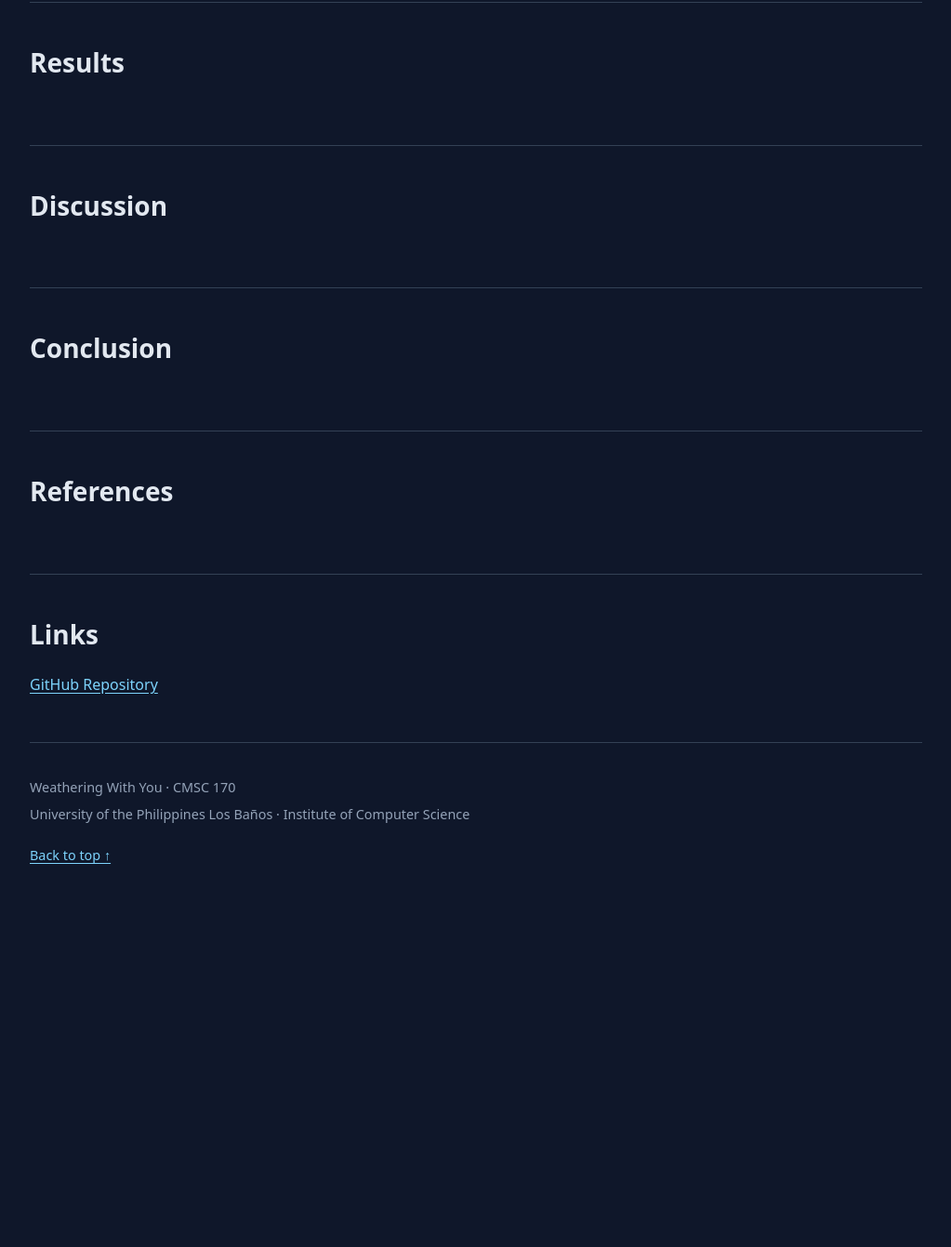
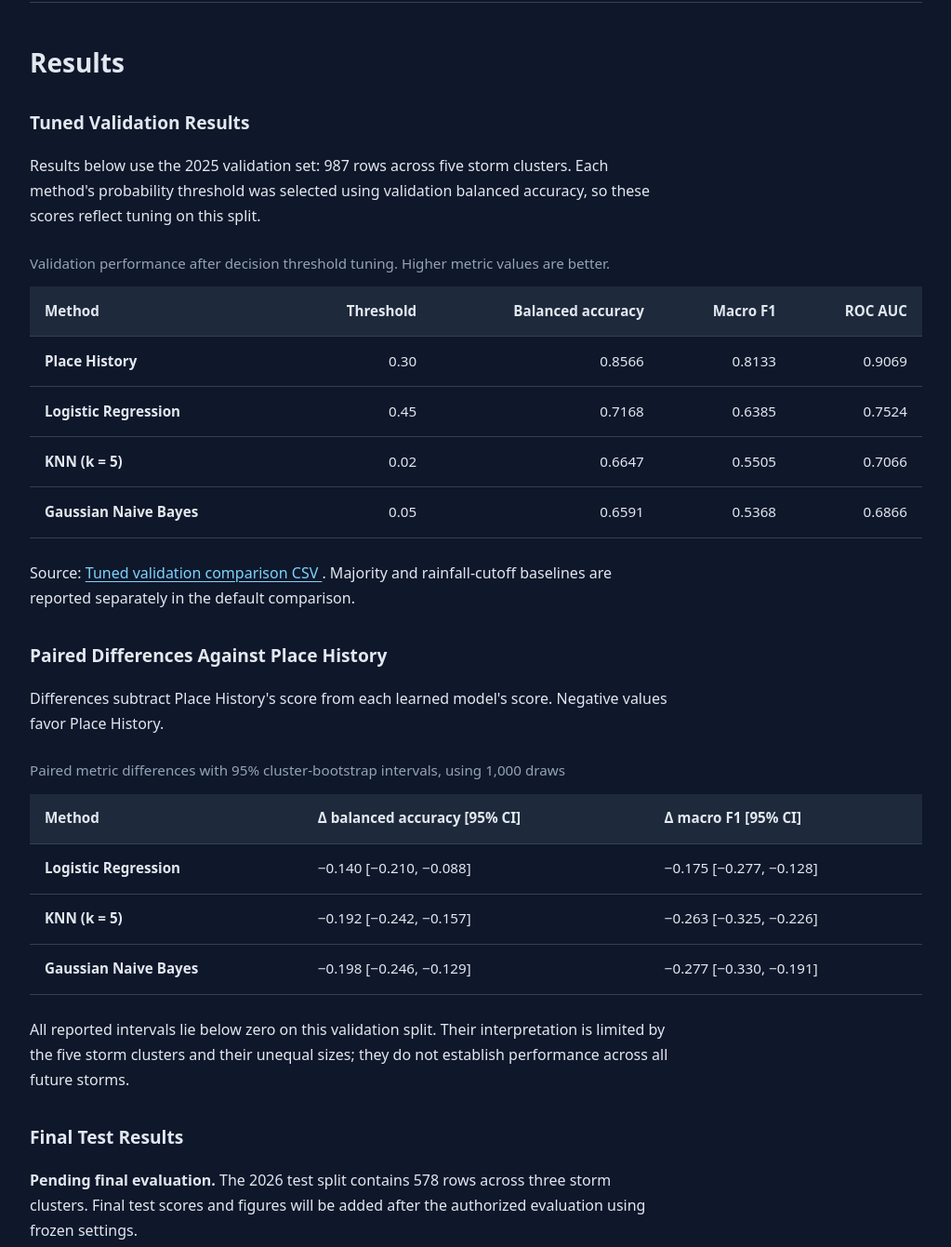
Before and after one commit to persimon-c/weathering-with-you, a plain HTML site: page docs/index.html in a window 1280 px wide. Shown: the part 6216-7557 px from the top of the page at 93% size, without its empty margins (128-1151 px from the left). Before the commit the page ends 7197 px from the top, so only its background shows below. Drawn offline with nearby package versions, Linux system fonts and the light colour scheme.

Commit message:
feat(page): add tuned validation results and paired intervals

```diff
--- a/docs/index.html
+++ b/docs/index.html
@@ -473,6 +473,133 @@
 
         <section id="results">
             <h2>Results</h2>
+
+            <h3>Tuned Validation Results</h3>
+            <p>
+                Results below use the 2025 validation set: 987 rows
+                across five storm clusters. Each method's probability
+                threshold was selected using validation balanced accuracy,
+                so these scores reflect tuning on this split.
+            </p>
+
+            <div class="table-wrapper"
+                role="region"
+                aria-label="Tuned validation results"
+                tabindex="0">
+                <table>
+                    <caption>
+                        Validation performance after decision threshold tuning.
+                        Higher metric values are better.
+                    </caption>
+                    <thead>
+                        <tr>
+                            <th scope="col">Method</th>
+                            <th scope="col" class="numeric">Threshold</th>
+                            <th scope="col" class="numeric">Balanced accuracy</th>
+                            <th scope="col" class="numeric">Macro F1</th>
+                            <th scope="col" class="numeric">ROC AUC</th>
+                        </tr>
+                    </thead>
+                    <tbody>
+                        <tr>
+                            <th scope="row">Place History</th>
+                            <td class="numeric">0.30</td>
+                            <td class="numeric">0.8566</td>
+                            <td class="numeric">0.8133</td>
+                            <td class="numeric">0.9069</td>
+                        </tr>
+                        <tr>
+                            <th scope="row">Logistic Regression</th>
+                            <td class="numeric">0.45</td>
+                            <td class="numeric">0.7168</td>
+                            <td class="numeric">0.6385</td>
+                            <td class="numeric">0.7524</td>
+                        </tr>
+                        <tr>
+                            <th scope="row">KNN (k = 5)</th>
+                            <td class="numeric">0.02</td>
+                            <td class="numeric">0.6647</td>
+                            <td class="numeric">0.5505</td>
+                            <td class="numeric">0.7066</td>
+                        </tr>
+                        <tr>
+                            <th scope="row">Gaussian Naive Bayes</th>
+                            <td class="numeric">0.05</td>
+                            <td class="numeric">0.6591</td>
+                            <td class="numeric">0.5368</td>
+                            <td class="numeric">0.6866</td>
+                        </tr>
+                    </tbody>
+                </table>
+            </div>
+
+            <p>
+                Source:
+                <a href="https://github.com/persimon-c/weathering-with-you/blob/main/results/tables/comparison_validation_final.csv">
+                    Tuned validation comparison CSV
+                </a>.
+                Majority and rainfall-cutoff baselines are reported separately
+                in the default comparison.
+            </p>
+
+            <h3>Paired Differences Against Place History</h3>
+            <p>
+                Differences subtract Place History's score from each learned
+                model's score. Negative values favor Place History.
+            </p>
+
+            <div class="table-wrapper"
+                role="region"
+                aria-label="Paired validation differences and confidence intervals"
+                tabindex="0">
+                <table>
+                    <caption>
+                        Paired metric differences with 95% cluster-bootstrap
+                        intervals, using 1,000 draws
+                    </caption>
+                    <thead>
+                        <tr>
+                            <th scope="col">Method</th>
+                            <th scope="col">Δ balanced accuracy [95% CI]</th>
+                            <th scope="col">Δ macro F1 [95% CI]</th>
+                        </tr>
+                    </thead>
+                    <tbody>
+                        <tr>
+                            <th scope="row">Logistic Regression</th>
+                            <td>−0.140 [−0.210, −0.088]</td>
+                            <td>−0.175 [−0.277, −0.128]</td>
+                        </tr>
+                        <tr>
+                            <th scope="row">KNN (k = 5)</th>
+                            <td>−0.192 [−0.242, −0.157]</td>
+                            <td>−0.263 [−0.325, −0.226]</td>
+                        </tr>
+                        <tr>
+                            <th scope="row">Gaussian Naive Bayes</th>
+                            <td>−0.198 [−0.246, −0.129]</td>
+                            <td>−0.277 [−0.330, −0.191]</td>
+                        </tr>
+                    </tbody>
+                </table>
+            </div>
+
+            <p>
+                All reported intervals lie below zero on this validation
+                split. Their interpretation is limited by the five storm
+                clusters and their unequal sizes; they do not establish
+                performance across all future storms.
+            </p>
+
+            <!-- Validation figures will be inserted here. -->
+
+            <h3>Final Test Results</h3>
+            <p>
+                <strong>Pending final evaluation.</strong>
+                The 2026 test split contains 578 rows across three storm
+                clusters. Final test scores and figures will be added
+                after the authorized evaluation using frozen settings.
+            </p>
         </section>
 
         <section id="discussion">
```
